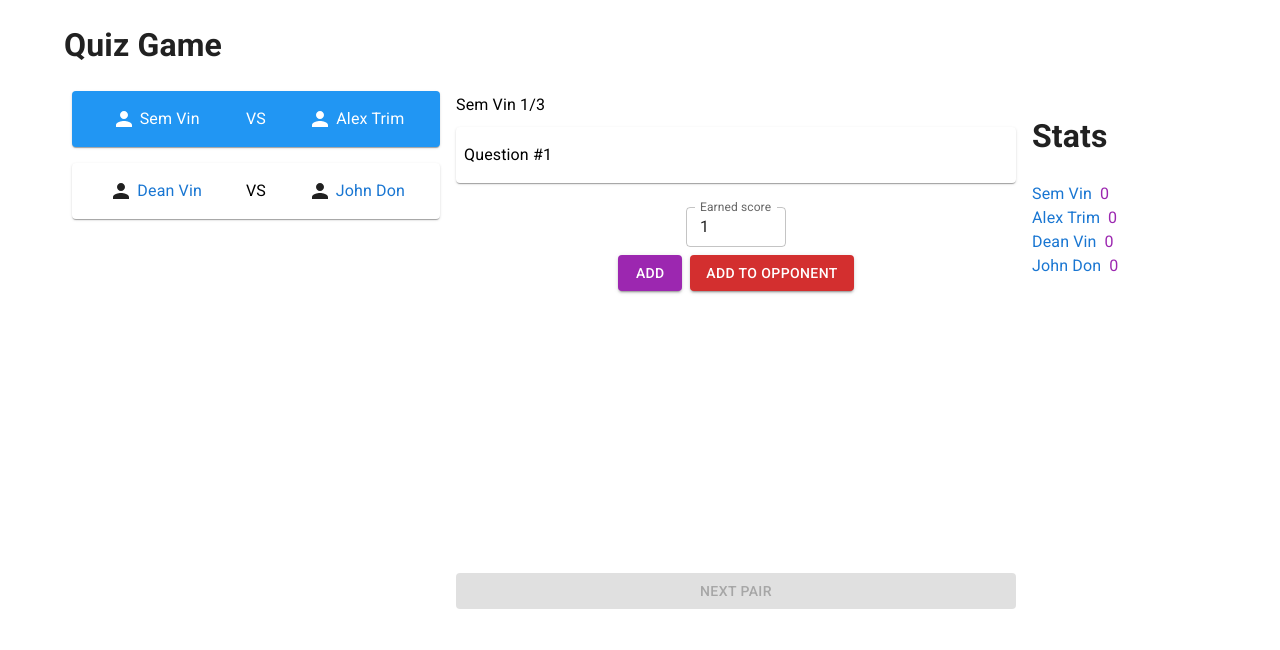
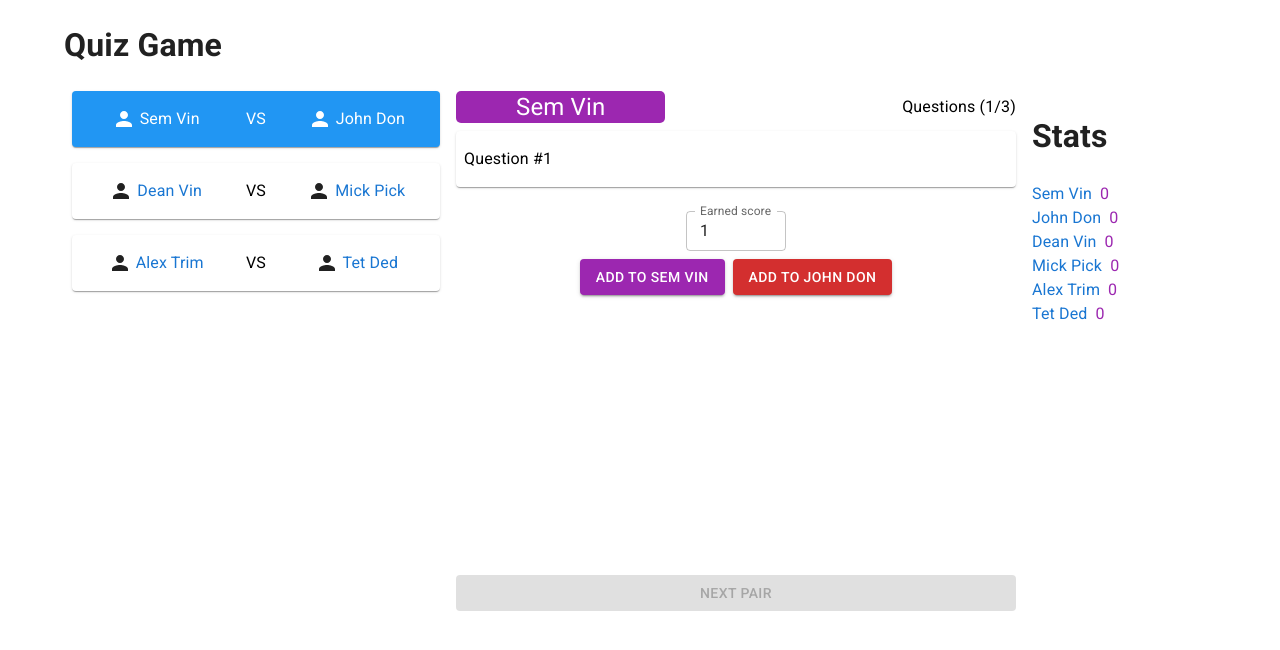
Before and after one commit to Wiggmund/QuizMates-Client, a React (Create React App) app: page /quizgame in a window 1280 px wide. Both pictures are taken after a click on the button "NEXT PAIR". Shown: the top 650 px of the page. Built offline with nearby package versions, Linux system fonts and the light colour scheme.

Commit message:
QuizGamePage development

```diff
--- a/src/data.ts
+++ b/src/data.ts
@@ -29,13 +29,27 @@ export const studentsSource: Student[] = [
     id: 3,
     firstName: "Alex",
     lastName: "Trim",
-    group_id: 2,
+    group_id: 1,
     isTeamLead: false,
   },
   {
     id: 4,
     firstName: "John",
     lastName: "Don",
+    group_id: 2,
+    isTeamLead: false,
+  },
+  {
+    id: 5,
+    firstName: "Mick",
+    lastName: "Pick",
+    group_id: 2,
+    isTeamLead: false,
+  },
+  {
+    id: 6,
+    firstName: "Tet",
+    lastName: "Ded",
     group_id: 2,
     isTeamLead: false,
   },
@@ -62,12 +76,17 @@ export const pairsSource: Pair[] = [
   {
     id: 1,
     student: 1,
-    opponent: 3,
+    opponent: 4,
   },
   {
     id: 2,
     student: 2,
-    opponent: 4,
+    opponent: 5,
+  },
+  {
+    id: 3,
+    student: 3,
+    opponent: 6,
   },
 ];
 
--- a/src/model/SessionRecord.ts
+++ b/src/model/SessionRecord.ts
@@ -11,6 +11,8 @@ export interface SessionRecord {
   question?: string;
 }
 
+export type CreateSessionRecordDto = Omit<SessionRecord, "id">;
+
 // private Long id;
 // private Long sessionId;
 // private Long pairId;
--- a/src/model/index.ts
+++ b/src/model/index.ts
@@ -4,4 +4,4 @@ export type { Pair } from "./Pair";
 export type { Group } from "./Group";
 export type { Session } from "./Session";
 export { SessionStatus } from "./Session";
-export type { SessionRecord } from "./SessionRecord";
+export type { SessionRecord, CreateSessionRecordDto } from "./SessionRecord";
--- a/src/pages/QuizGame/QuizGame.tsx
+++ b/src/pages/QuizGame/QuizGame.tsx
@@ -1,6 +1,5 @@
 import React, { useRef, useState } from "react";
 import Container from "@mui/material/Container";
-import { AppBar } from "../../components";
 import { fetchPairs, fetchStudentById, fetchStudentsByIds } from "../../data";
 import {
   Paper,
@@ -9,21 +8,40 @@ import {
   Button,
   SxProps,
   Theme,
-  ButtonGroup,
   TextField,
+  Chip,
 } from "@mui/material";
 import Grid from "@mui/material/Unstable_Grid2"; // Grid version 2
 import PersonIcon from "@mui/icons-material/Person";
 import { getFullName } from "../../utils";
-import { Pair, Student } from "../../model";
-import { blue } from "@mui/material/colors";
+import {
+  CreateSessionRecordDto,
+  Pair,
+  SessionRecord,
+  Student,
+} from "../../model";
+import { blue, red } from "@mui/material/colors";
+
+// private Long sessionId;
+// private Long pairId;
+// private Long studentId;
+// private Long hostId;
+// private Double score;
+// private String hostNotes;
+// private Boolean wasPresent;
 
 type PairCardProps = {
   studentId: number;
   opponentId: number;
   current: boolean;
+  passed: boolean;
 };
-const PairCard = ({ studentId, opponentId, current }: PairCardProps) => {
+const PairCard = ({
+  studentId,
+  opponentId,
+  current,
+  passed,
+}: PairCardProps) => {
   const student = fetchStudentById(studentId);
   const opponent = fetchStudentById(opponentId);
 
@@ -31,6 +49,8 @@ const PairCard = ({ studentId, opponentId, current }: PairCardProps) => {
 
   const styles: SxProps<Theme> = current
     ? { bgcolor: blue[500], color: "white" }
+    : passed
+    ? { bgcolor: red[500], color: "white" }
     : {};
 
   return (
@@ -40,7 +60,10 @@ const PairCard = ({ studentId, opponentId, current }: PairCardProps) => {
           <Grid xs={5}>
             <Stack direction="row" spacing={0.5} justifyContent="center">
               <PersonIcon />
-              <Typography variant="body1" color={current ? "white" : "primary"}>
+              <Typography
+                variant="body1"
+                color={current || passed ? "white" : "primary"}
+              >
                 {getFullName(student)}
               </Typography>
             </Stack>
@@ -48,7 +71,7 @@ const PairCard = ({ studentId, opponentId, current }: PairCardProps) => {
           <Grid xs={2}>
             <Typography
               variant="body1"
-              color={current ? "white" : "initial"}
+              color={current || passed ? "white" : "initial"}
               textAlign={"center"}
             >
               VS
@@ -57,7 +80,10 @@ const PairCard = ({ studentId, opponentId, current }: PairCardProps) => {
           <Grid xs={5}>
             <Stack direction="row" spacing={0.5} justifyContent="center">
               <PersonIcon />
-              <Typography variant="body1" color={current ? "white" : "primary"}>
+              <Typography
+                variant="body1"
+                color={current || passed ? "white" : "primary"}
+              >
                 {getFullName(opponent)}
               </Typography>
             </Stack>
@@ -82,9 +108,22 @@ const QuestionsList = ({
   if (!student) throw new Error("Student not Found with id " + studentId);
   return (
     <Stack spacing={1}>
+      <Stack direction="row" justifyContent="space-between" alignItems="center">
+        <Chip
+          variant="filled"
+          color="secondary"
+          label={getFullName(student)}
+          sx={{
+            px: 6,
+            py: 2,
+            fontSize: "1.5em",
+            borderRadius: "5px",
+          }}
+        />
         <Typography variant="subtitle1" color="initial">
-        {getFullName(student)} {counter}/{questionLimit}
+          Questions ({counter}/{questionLimit})
         </Typography>
+      </Stack>
       <Stack spacing={1}>
         <Paper sx={{ py: 2, px: 1 }}>
           <Typography variant="body1" color="initial">
@@ -137,15 +176,29 @@ const QuizGame = (props: Props) => {
   const [currentAnswerer, setCurrentAnswerer] = useState<number | undefined>(
     undefined
   );
+  const [passedPairs, setPassedPairs] = useState<number[]>([]);
+  const [studentA, setStudentA] = useState<Student>();
+  const [studentB, setStudentB] = useState<Student>();
 
   const pairs = fetchPairs([], []);
   const questionsPerSession = 3;
   const studentsIds = pairs.flatMap((pair) => [pair.student, pair.opponent]);
+  const isQuizFinished = counter.current === pairs.length;
+
+  const [sessionRecords, setSessionRecords] = useState<
+    CreateSessionRecordDto[]
+  >([]);
 
   const takeNextPair = () => {
-    if (counter.current === pairs.length) counter.current = 0;
     const pair = pairs[counter.current];
     setCurrentPair(pair);
+
+    const studentA = fetchStudentById(pair.student);
+    const studentB = fetchStudentById(pair.opponent);
+    setStudentA(studentA);
+    setStudentB(studentB);
+
+    setPassedPairs((prev) => [...prev, pair.id]);
     setCurrentAsker(pair.student);
     setCurrentAnswerer(pair.opponent);
     setPairFinish(false);
@@ -157,6 +210,7 @@ const QuizGame = (props: Props) => {
   const takeNextQuestion = () => {
     if (questionCounter === questionsPerSession && asker === "opponent") {
       setPairFinish(true);
+      addSessionRecords();
       return;
     }
 
@@ -165,11 +219,47 @@ const QuizGame = (props: Props) => {
       const prevAsker = currentAsker;
       setCurrentAsker(currentAnswerer);
       setCurrentAnswerer(prevAsker);
+
+      if (studentA && studentB) {
+        const prevStudentA = studentA;
+        setStudentA(studentB);
+        setStudentB(prevStudentA);
+      }
+
       setQuestionCounter(1);
+      addSessionRecords();
       return;
     }
 
+    addSessionRecords();
     setQuestionCounter((prev) => prev + 1);
+    function addSessionRecords() {
+      if (currentAsker && currentAnswerer) {
+        const recordStudentA: CreateSessionRecordDto = {
+          sessionId: 1,
+          hostId: 1,
+          action: "ask",
+          studentId: currentAsker,
+          score,
+          opponentId: currentAnswerer,
+          wasPresent: true,
+          hostNotes: "Some notes",
+          question: "Some question",
+        };
+        const recordStudentB: CreateSessionRecordDto = {
+          sessionId: 1,
+          hostId: 1,
+          action: "answer",
+          studentId: currentAnswerer,
+          score,
+          opponentId: currentAsker,
+          wasPresent: true,
+          hostNotes: "Some notes",
+          question: "Some question",
+        };
+        setSessionRecords((prev) => [...prev, recordStudentA, recordStudentB]);
+      }
+    }
   };
 
   const changeScore = (
@@ -204,8 +294,7 @@ const QuizGame = (props: Props) => {
     }
   };
 
-  console.log(studentsScores.current);
-
+  console.log(sessionRecords);
   return (
     <Container maxWidth="lg" sx={{ height: "100vh" }}>
       <h1>Quiz Game</h1>
@@ -218,6 +307,9 @@ const QuizGame = (props: Props) => {
                 opponentId={pair.opponent}
                 key={pair.id}
                 current={pair.id === currentPair?.id}
+                passed={
+                  passedPairs.find((item) => pair.id === item) !== undefined
+                }
               />
             ))}
           </Stack>
@@ -255,6 +347,7 @@ const QuizGame = (props: Props) => {
                       }}
                       onChange={changeScore}
                       value={score}
+                      disabled={pairFinish}
                     />
                     <Stack
                       direction="row"
@@ -268,7 +361,7 @@ const QuizGame = (props: Props) => {
                         onClick={addScoreItself}
                         disabled={pairFinish}
                       >
-                        Add
+                        Add to {studentA && getFullName(studentA)}
                       </Button>
                       <Button
                         variant="contained"
@@ -276,34 +369,34 @@ const QuizGame = (props: Props) => {
                         onClick={addScoreToOpponent}
                         disabled={pairFinish}
                       >
-                        Add to opponent
+                        Add to {studentB && getFullName(studentB)}
                       </Button>
                     </Stack>
                   </Stack>
-                  {/* <Button
-                    variant="outlined"
-                    color="primary"
-                    onClick={takeNextQuestion}
-                    disabled={pairFinish}
-                  >
-                    {questionCounter === questionsPerSession
-                      ? "Finish"
-                      : "Next question"}
-                  </Button> */}
                 </>
               ) : (
                 "Choose some pair"
               )}
             </Stack>
             <Stack flexGrow={1}>
+              {isQuizFinished ? (
+                <Button
+                  variant="contained"
+                  color="secondary"
+                  disabled={!pairFinish}
+                >
+                  Finish Quiz
+                </Button>
+              ) : (
                 <Button
                   variant="contained"
                   color="primary"
                   onClick={takeNextPair}
-                disabled={!pairFinish}
+                  disabled={isQuizFinished || !pairFinish}
                 >
                   Next pair
                 </Button>
+              )}
             </Stack>
           </Stack>
         </Grid>
```
Lines whose indentation alone changed are shown as unchanged.
